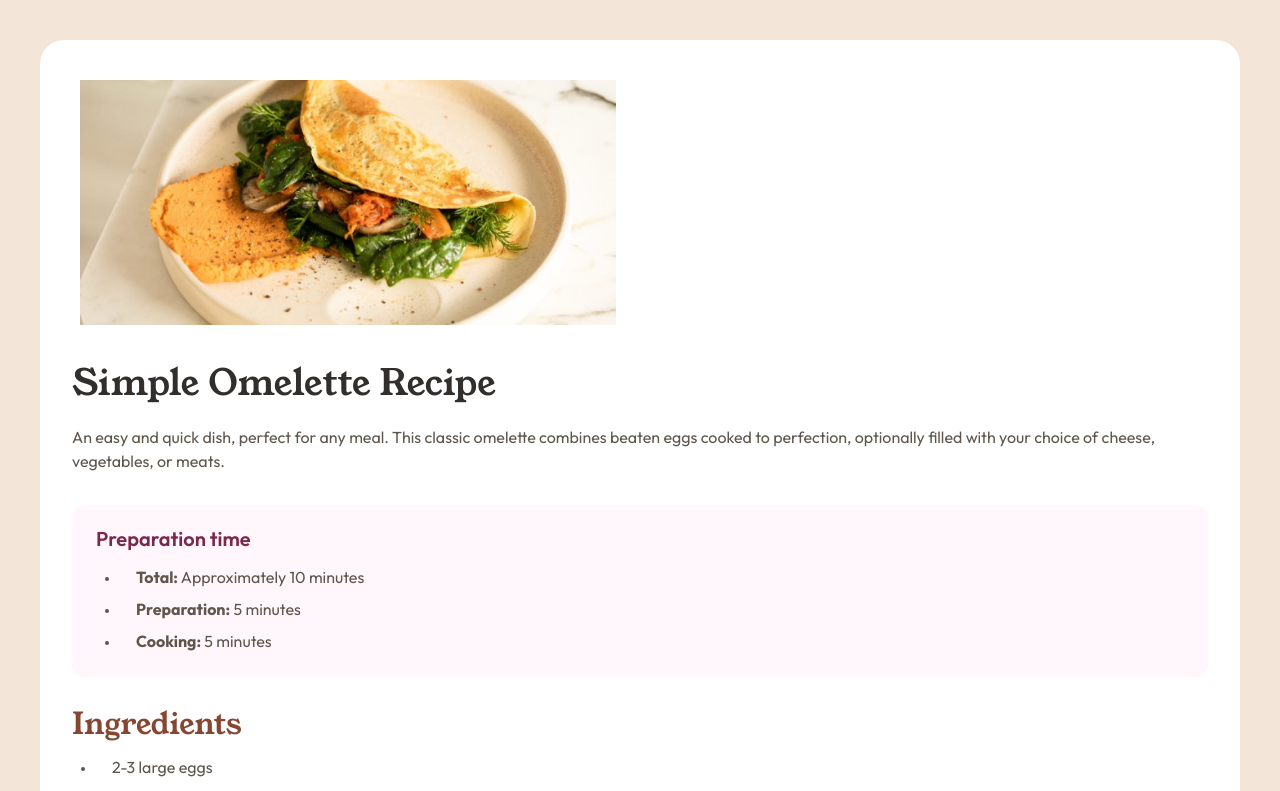
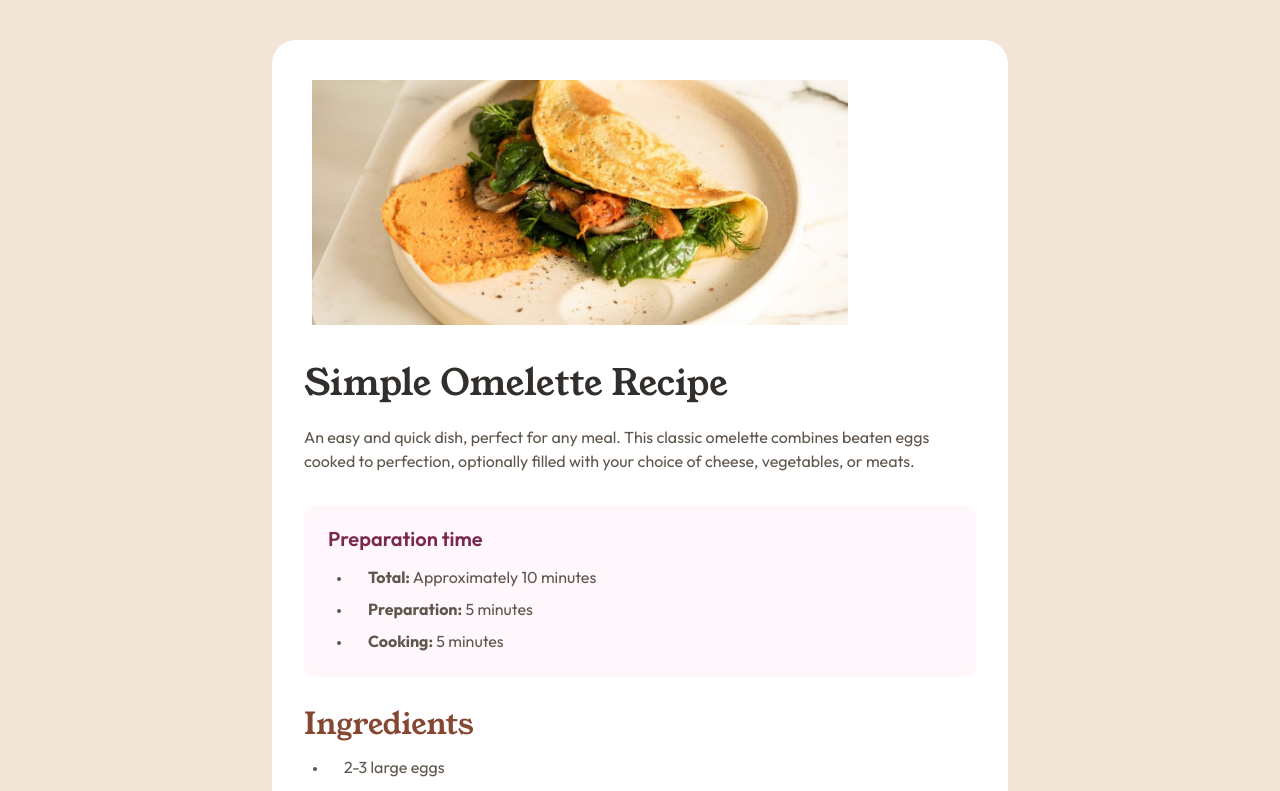
Before and after one commit to DarrickFauvel/fem2407-recipe-page-next, a Next.js app: page / in a window 1280 px wide. Shown: the top 791 px of the page. Built offline with nearby package versions, Linux system fonts and the light colour scheme.

Commit message:
Set max width

```diff
--- a/app/components/recipe/index.tsx
+++ b/app/components/recipe/index.tsx
@@ -7,7 +7,7 @@ import RecipeTitle from "./components/title"
 
 const Recipe = () => {
   return (
-    <article className="flex flex-col w-full bg-white sm:rounded-3xl">
+    <article className="group flex flex-col w-full max-w-[736px] bg-white sm:rounded-3xl">
       <div className="sm:px-10 sm:pt-10">
         <RecipeImage />
       </div>
```
